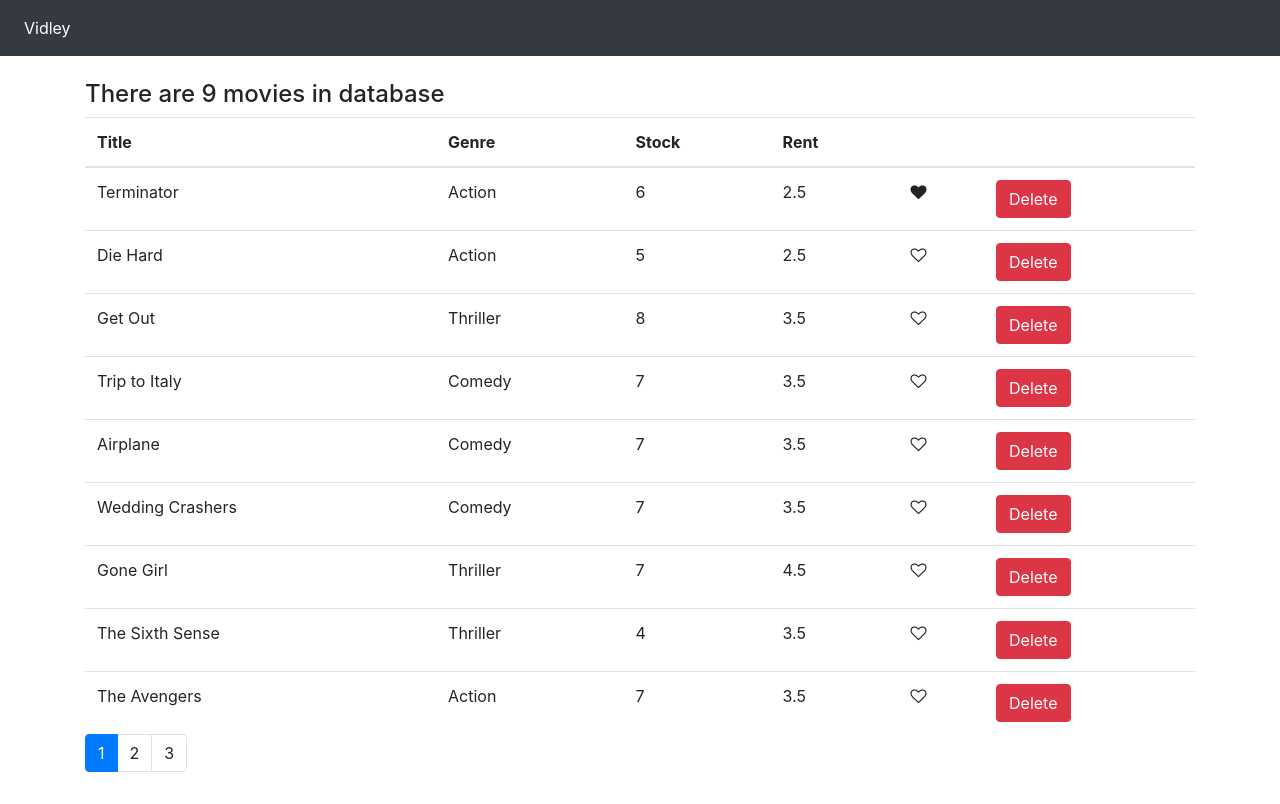
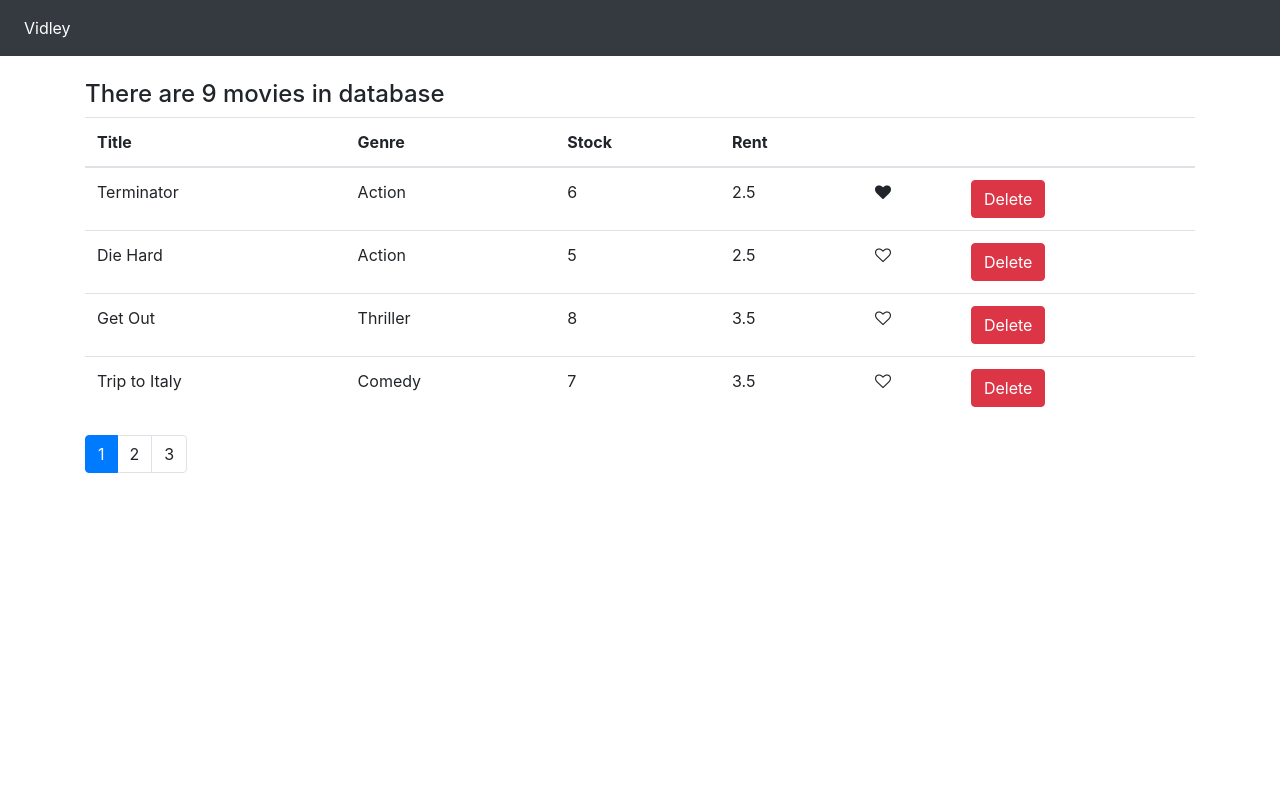
Before and after one commit to PDROJACK/Vidley---Frontend, a React (Create React App) app: page / in a window 1280 px wide. Built offline with nearby package versions, Linux system fonts and the light colour scheme.

Commit message:
added pagination

```diff
--- a/src/components/common/pagination.jsx
+++ b/src/components/common/pagination.jsx
@@ -1,18 +1,17 @@
-import React, { Component } from "react";
+import React from "react";
 import _ from 'lodash';
+
 
 const Pagination = props => {
   const { pageSize, itemCount, currentPage, onPageChange } = props;
-  console.log(currentPage);
   const pageNumber = Math.ceil(itemCount / pageSize)
   if (pageNumber === 1) return null;
   const pages = _.range(1, pageNumber + 1);
   return (
-    <div>
     <nav aria-label="Page navigation example">
       <ul className="pagination">
         {pages.map(page => (
-            <li key={page} className={page===currentPage?"page-item active":"page-item"}>
+          <li key={page} className={page === currentPage ? "page-item active" : "page-item"}>
             <a className="page-link" onClick={() => onPageChange(page)}>
               {page}
             </a>
@@ -20,7 +19,6 @@ const Pagination = props => {
         ))}
       </ul>
     </nav>
-    </div>
   );
 };
 
--- a/src/components/movies.jsx
+++ b/src/components/movies.jsx
@@ -2,7 +2,7 @@ import React, { Component } from "react";
 import { getMovies } from "../services/fakeMovieService";
 import Like from "./common/like";
 import Pagination from "./common/pagination";
-import {paginate} from '../utils/pagination';
+import { paginate } from '../utils/pagination';
 
 export default class Table extends Component {
   state = {
@@ -27,15 +27,20 @@ export default class Table extends Component {
   };
 
   handlePageChange = page => {
-
     this.setState({
       currentPage: page
     })
+    console.log(this.state.currentPage);
   };
 
   render() {
     const { length: count } = this.state.movies;
+    const { currentPage, pageSize, movies: allMovies } = this.state;
+
     if (count === 0) return <p>There are no movies in database</p>;
+
+    const movies = paginate(currentPage, pageSize, allMovies);
+
     return (
       <div>
         <h4> There are {count} movies in database </h4>
@@ -51,7 +56,7 @@ export default class Table extends Component {
             </tr>
           </thead>
           <tbody>
-            {this.state.movies.map(movie => (
+            {movies.map(movie => (
               <tr key={movie._id}>
                 <td>{movie.title}</td>
                 <td>{movie.genre.name}</td>
@@ -74,13 +79,13 @@ export default class Table extends Component {
               </tr>
             ))}
           </tbody>
-          <Pagination
-            itemCount={count}
-            pageSize={this.state.pageSize}
-            currentPage={this.state.currentPage}
-            onPageChange={this.handlePageChange}
-          />
         </table>
+        <Pagination
+          itemCount={count}
+          pageSize={pageSize}
+          currentPage={currentPage}
+          onPageChange={this.handlePageChange}
+        />
       </div>
     );
   }
```
Lines whose indentation alone changed are shown as unchanged.
